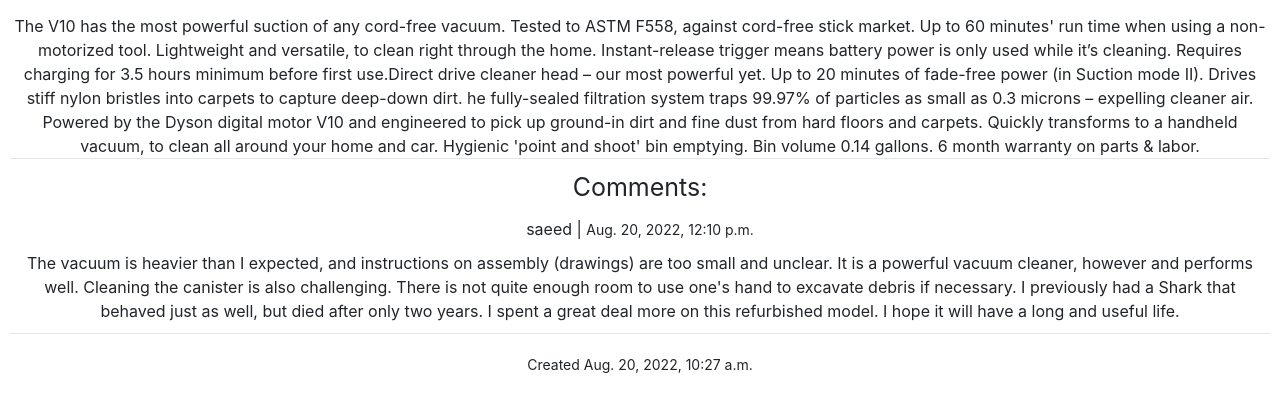
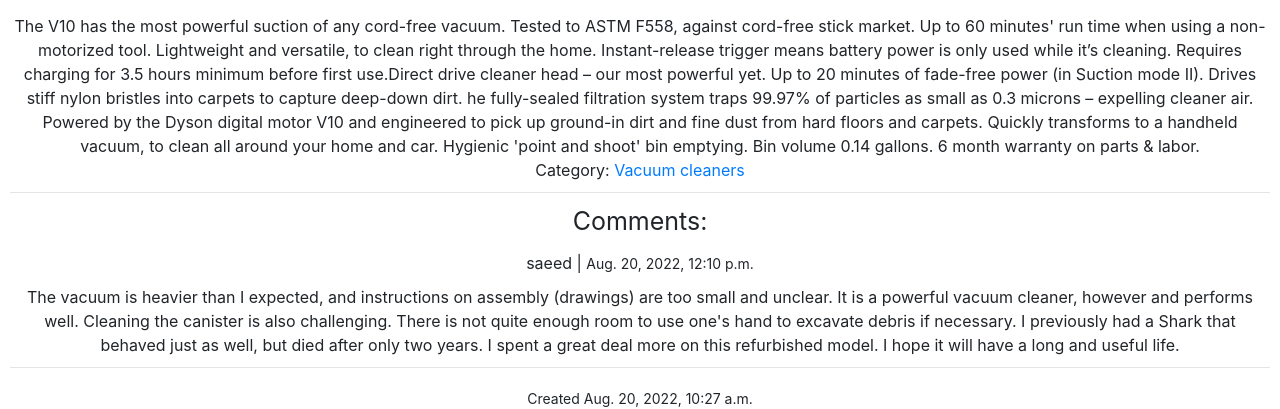
Before and after one commit to SaeedARV/CS50W, a Django app: page /listingPage/2 in a window 1280 px wide. Shown: the part 540-949 px from the top of the page. Before the commit the page ends 913 px from the top, so only its background shows below. Run offline with Django 3.2, Linux system fonts and the light colour scheme; data comes from the database, SQL or seed files in the repository; both versions use the stored data as it was before the commit; some libraries are stand-ins or nearby versions.

Commit message:
bug fix and enhance ui

```diff
--- a/Project2/auctions/models.py
+++ b/Project2/auctions/models.py
@@ -21,7 +21,7 @@ class Bids(models.Model):
     list = models.ForeignKey(
         AuctionListings, on_delete=models.CASCADE, related_name='bid')
     person = models.ForeignKey(User, on_delete=models.CASCADE)
-    price = models.DecimalField(max_digits = 5, decimal_places = 2)
+    price = models.DecimalField(max_digits = 10, decimal_places = 2)
 
 
 class Comments(models.Model):
--- a/Project2/auctions/static/auctions/styles.css
+++ b/Project2/auctions/static/auctions/styles.css
@@ -101,6 +101,10 @@ body {
     font-size: 14px;
 }
 
+.lAuction .lCategory {
+    margin-bottom: 10px;
+}
+
 hr {
     margin: 0;
 }
--- a/Project2/auctions/templates/auctions/listingPage.html
+++ b/Project2/auctions/templates/auctions/listingPage.html
@@ -44,6 +44,8 @@
                 <div class="lPrice">Sold Price: <span>US ${{ bid.price }}</span> </div>
             {% endif %}
 
+
+
             <div class="lDescription">{{ auction.description }}</div>
 
 
@@ -54,6 +56,8 @@
                     <input type="submit" value="Submit Bid">
                 </form>
             {% endif %}
+
+            <div class="lCategory">Category: <a href="{% url 'categoriesListings' auction.category %}" >{{ auction.category}}</a></div>
 
             <div class="comments">
                 <hr>
--- a/Project2/auctions/views.py
+++ b/Project2/auctions/views.py
@@ -9,12 +9,12 @@ from .models import User, AuctionListings, Bids, Comments
 
 
 class listingForm(forms.Form):
-    title = forms.CharField(max_length=64)
-    description = forms.CharField(max_length=1000)
+    title = forms.CharField(max_length=100)
+    description = forms.CharField(max_length=5000)
     startingBid = forms.DecimalField(label='Starting Bid', min_value=0)
     imgURL = forms.CharField(
-        label='image URL', max_length=1000, required=False)
-    category = forms.CharField(max_length=64, required=False)
+        label='Image URL', max_length=5000, required=False)
+    category = forms.CharField(max_length=100, required=False)
 
 
 def index(request):
@@ -181,8 +181,14 @@ def watchlist(request):
     })
 
 def categories(request):
+    categories = set()
+
+    for auction in AuctionListings.objects.all():
+        if auction.category != '':
+            categories.add(auction.category)
+
     return render(request, "auctions/categories.html", {
-        "auctions": AuctionListings.objects.all(),
+        "categories": categories,
     })
 
 def categoriesListings(request, category):
```
Also changed, not shown: Project2/auctions/templates/auctions/categories.html (+5 -7 lines), Project2/auctions/migrations/0005_alter_bids_price.py (added), Project2/db.sqlite3.
